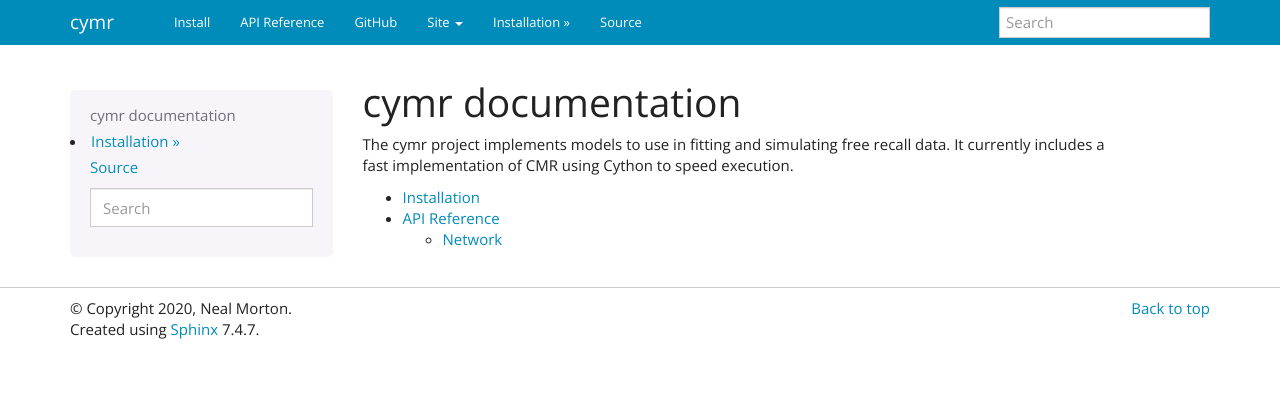
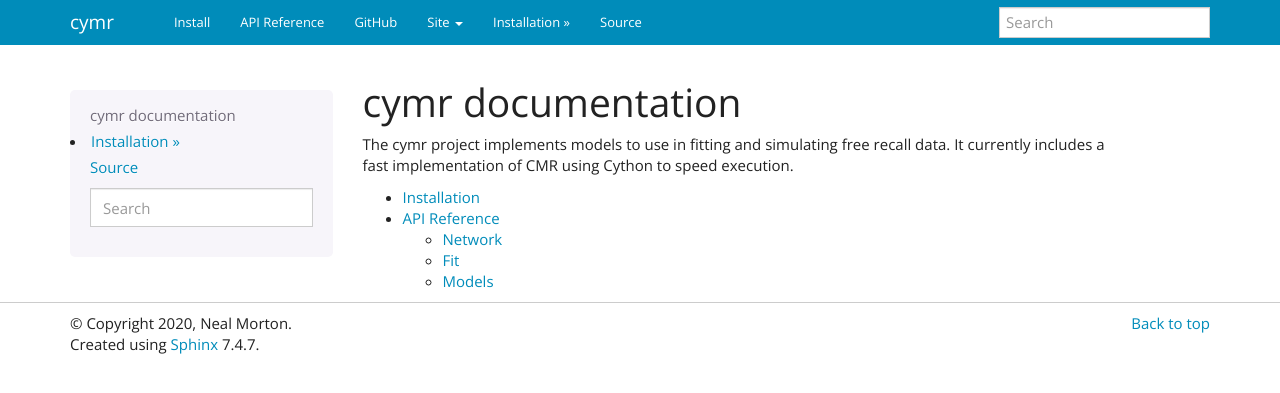
Before and after one commit to mortonne/cymr, a Sphinx documentation site: the page built from docs/source/index.rst, in a window 1280 px wide. Shown: the top 393 px of the page. Built offline with Sphinx 7.4.7, drawn with Linux system fonts in a browser that asks for light colours.

Commit message:
docs: add fit and models api reference pages

```diff
--- /dev/null
+++ b/docs/source/api/fit.rst
@@ -0,0 +1,5 @@
+Fit
+===
+
+.. automodule:: cymr.fit
+    :members:
--- /dev/null
+++ b/docs/source/api/models.rst
@@ -0,0 +1,5 @@
+Models
+======
+
+.. automodule:: cymr.models
+    :members:
--- a/docs/source/api/overview.rst
+++ b/docs/source/api/overview.rst
@@ -5,3 +5,5 @@ API Reference
    :maxdepth: 2
 
    /api/network
+   /api/fit
+   /api/models
```
